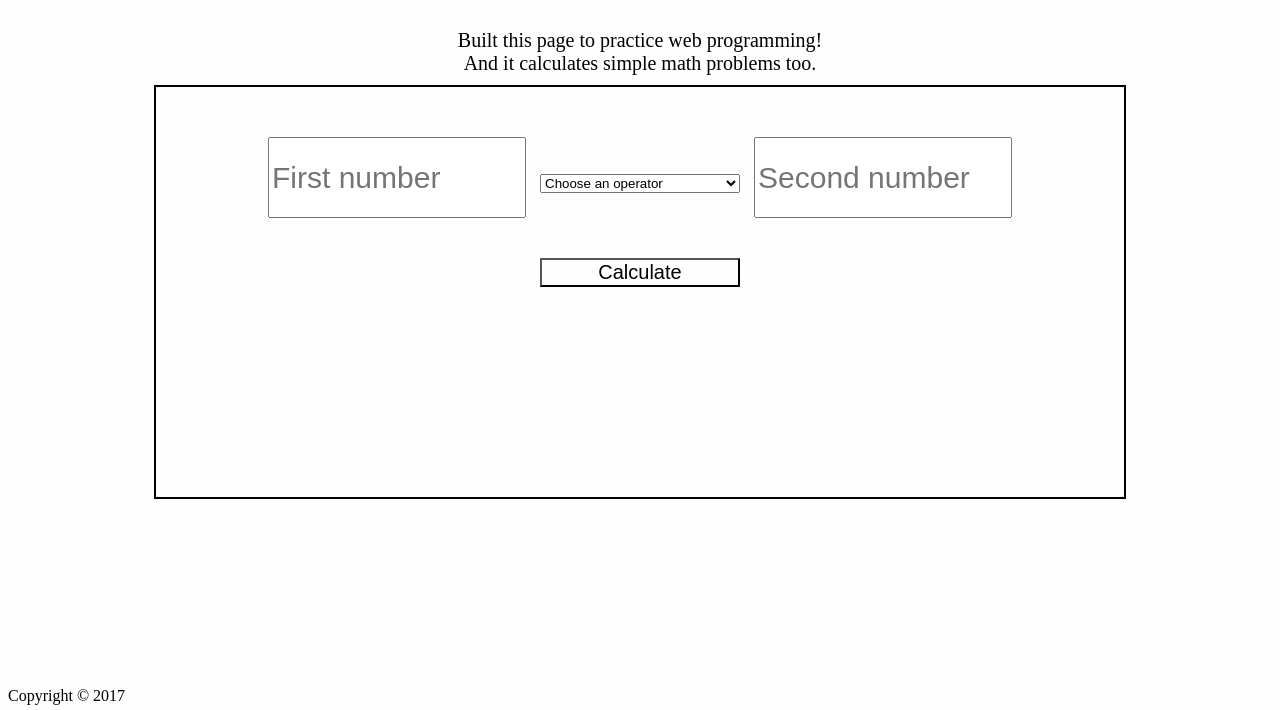
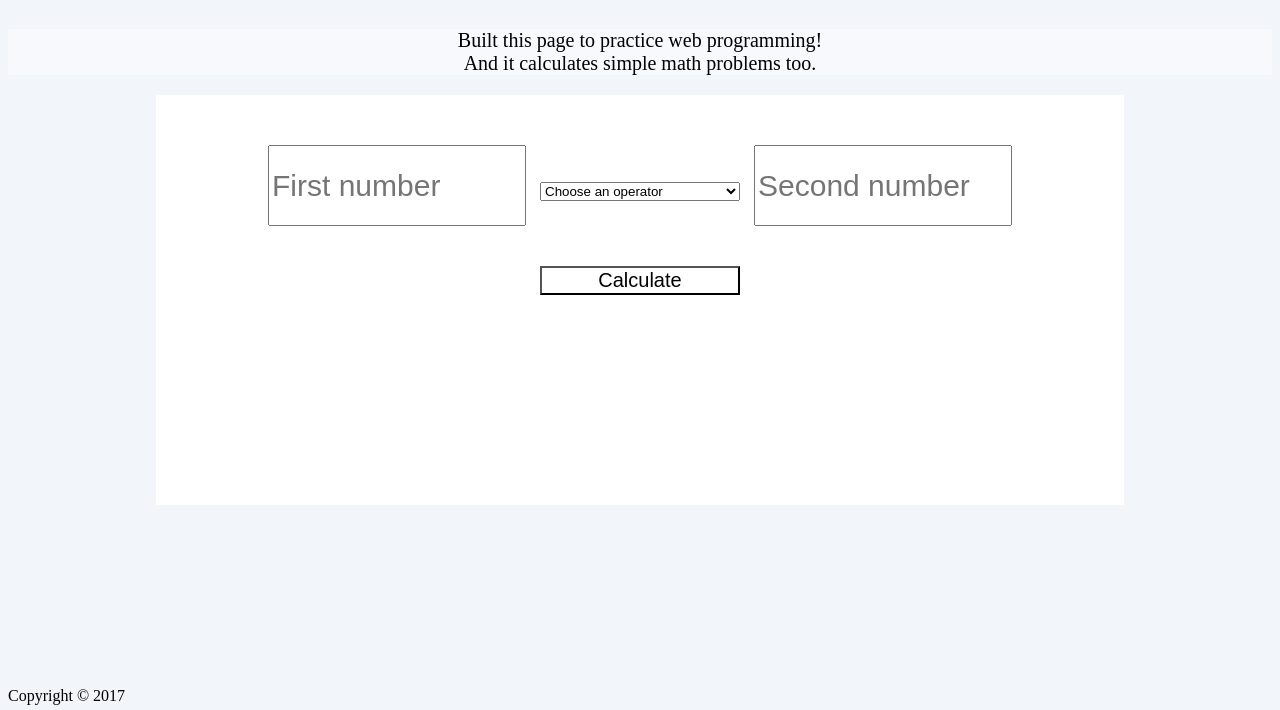
Before and after one commit to SamAndEggs91/Calculator, a plain HTML site: page index.html in a window 1280 px wide. Shown: the part 90-800 px from the top of the page. Drawn offline with Linux system fonts and the light colour scheme.

Commit message:
Styling changes, removed border and changed background color to blue

```diff
--- a/index.html
+++ b/index.html
@@ -9,7 +9,9 @@
 		<body>
 			<main>
 				<article>
-					Built this page to practice web&nbsp;programming!</br>And it calculates simple math problems&nbsp;too.
+                    <p>
+					   Built this page to practice web&nbsp;programming!</br>And it calculates simple math problems&nbsp;too.
+                    </p>
 				</article>
 				<div class="calculator">
 					<input type=number id="number1" placeholder='First number'>
--- a/main.css
+++ b/main.css
@@ -4,7 +4,7 @@ h1 {
 }
 
 body {
-	background-color: #FEFEFE;
+	background-color: #F2F5F9;
 }
 
 article {
@@ -20,12 +20,13 @@ footer {
 }
 
 .calculator {
-	border-style: solid;
-	border-width: 2px;
 	padding: 50px 10px 50px 10px;
 	width: 75%;
 	margin: auto;
 	text-align: center;
+    background-color: #FFFFFF;
+    border-width: 3px;
+    border-color: transparent;
 }
 
 article {
@@ -74,3 +75,7 @@ button {
 	visibility: hidden;
 	min-height: 60px;
 }
+
+article p {
+    background-color: #F7F9FC;
+}
```
